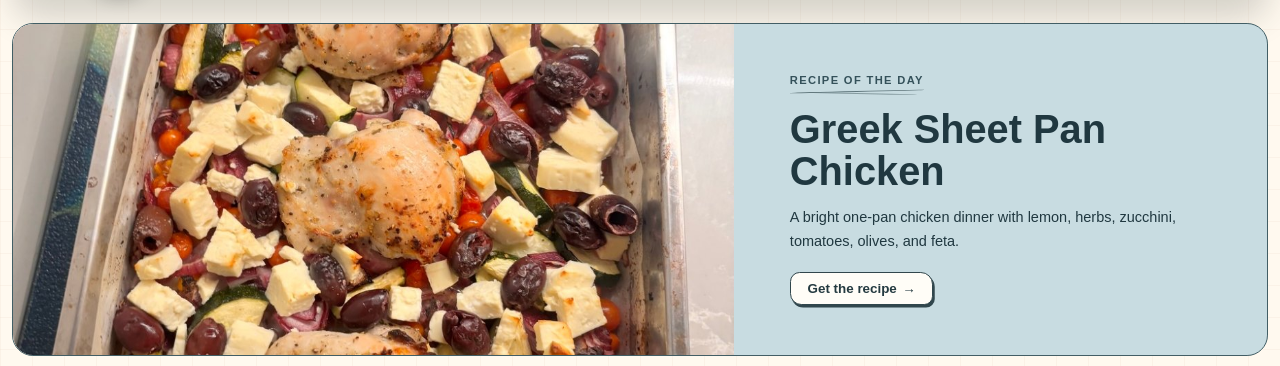
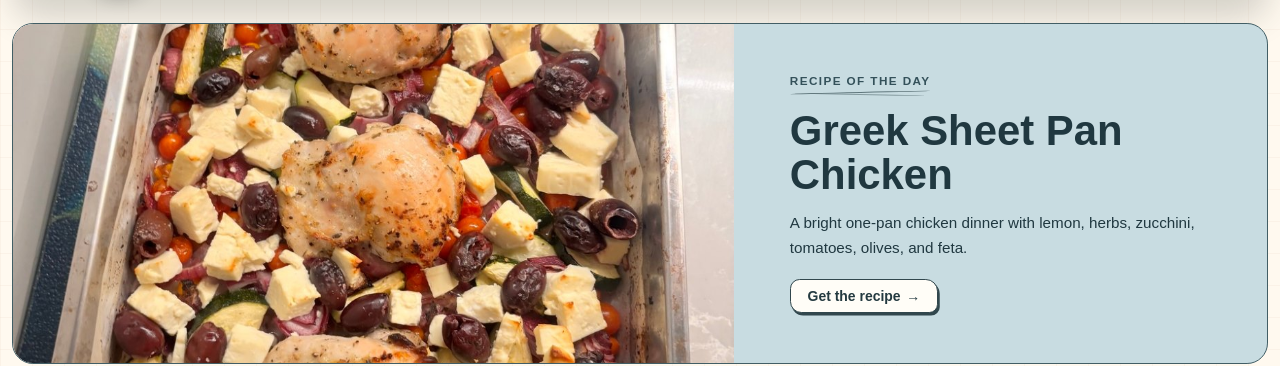
Before and after one commit to Siena04/sienaskitchen, a website: page index.html in a window 1280 px wide. Shown: the part 98-464 px from the top of the page. Drawn offline with nearby package versions, Linux system fonts and the light colour scheme.

Commit message:
Slightly increase recipe of the day typography

```diff
--- a/footer-style.css
+++ b/footer-style.css
@@ -493,10 +493,10 @@ body[data-page="home"] .home-pantry-and-mailing .pantry-feature-bear {
 
 
 /* Small type adjustments for the lead recipe and site name. */
-body[data-page="home"] .home-fixed-layout .feature-info .feature-title { font-size: 2.85rem; }
-body[data-page="home"] .feature-info .feature-description { font-size: 1.04rem; }
-body[data-page="home"] .feature-info .feature-tag { font-size: 0.8rem; }
-body[data-page="home"] .feature-info .feature-button { font-size: 0.96rem; }
+body[data-page="home"] .home-fixed-layout .feature-info .feature-title { font-size: 3rem; }
+body[data-page="home"] .feature-info .feature-description { font-size: 1.09rem; }
+body[data-page="home"] .feature-info .feature-tag { font-size: 0.84rem; }
+body[data-page="home"] .feature-info .feature-button { font-size: 1rem; }
 body[data-page="home"] .site-header .brand-name { font-size: clamp(1.3rem, 1.8vw, 1.55rem); }
 
 /* Equal ivory caption panels and matching slim white bottom edges. */
```
